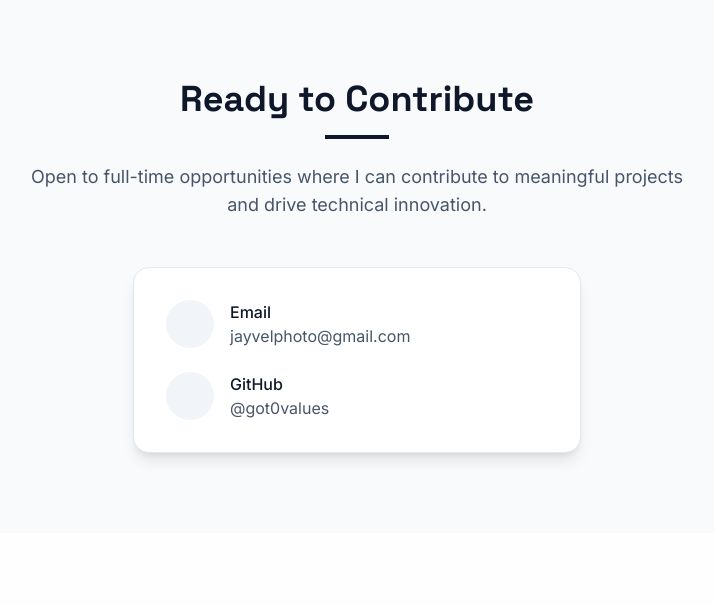
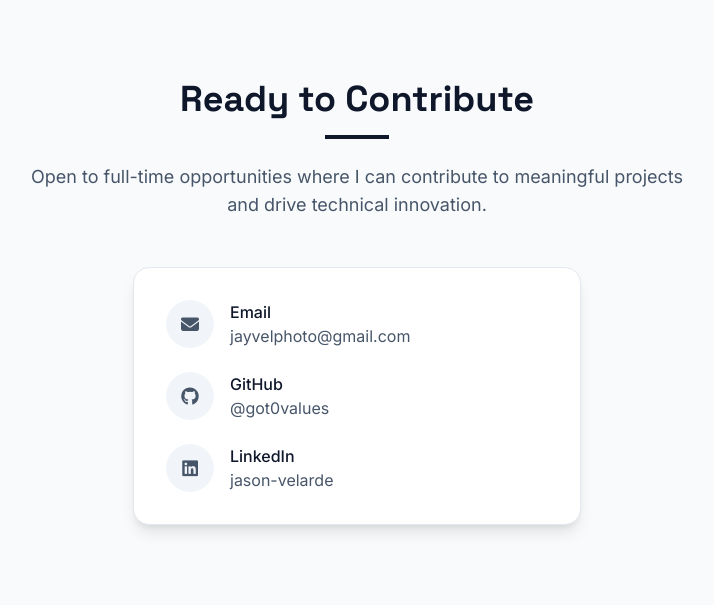
Before and after one commit to got0values/jayvelarde, a PHP site: page / in a window 1280 px wide. Shown: the part 2862-3467 px from the top of the page, without its empty margins (283-997 px from the left). Before the commit the page ends 3327 px from the top, so only its background shows below. Run offline with PHP 8.4, Linux system fonts and the light colour scheme; some libraries are stand-ins or nearby versions.

Commit message:
linkedin link

```diff
--- a/index.php
+++ b/index.php
@@ -27,6 +27,9 @@
         <link rel="preconnect" href="https://fonts.gstatic.com" crossorigin>
         <link href="https://fonts.googleapis.com/css2?family=Inter:wght@300;400;500;600;700&family=Space+Grotesk:wght@400;500;600;700&display=swap" rel="stylesheet">
         <link rel="stylesheet" href="style.css">
+        <link rel="stylesheet" href="/fontawesome/css/fontawesome.css">
+        <link rel="stylesheet" href="/fontawesome/css/brands.css">
+        <link rel="stylesheet" href="/fontawesome/css/solid.css">
         <title>Jason Velarde</title>
     </head>
 
@@ -277,6 +280,15 @@
                                     <a href="https://github.com/got0values" target="_blank" class="text-slate-600 hover:text-slate-900 transition-colors">@got0values</a>
                                 </div>
                             </div>
+                            <div class="flex items-center gap-4">
+                                <div class="w-12 h-12 bg-slate-100 rounded-full flex items-center justify-center">
+                                    <i class="fa fab fa-linkedin text-slate-600 text-lg"></i>
+                                </div>
+                                <div>
+                                    <p class="font-medium text-slate-900">LinkedIn</p>
+                                    <a href="https://www.linkedin.com/in/jason-velarde" target="_blank" class="text-slate-600 hover:text-slate-900 transition-colors">jason-velarde</a>
+                                </div>
+                            </div>
                         </div>
                     </div>
                 </div>
```
